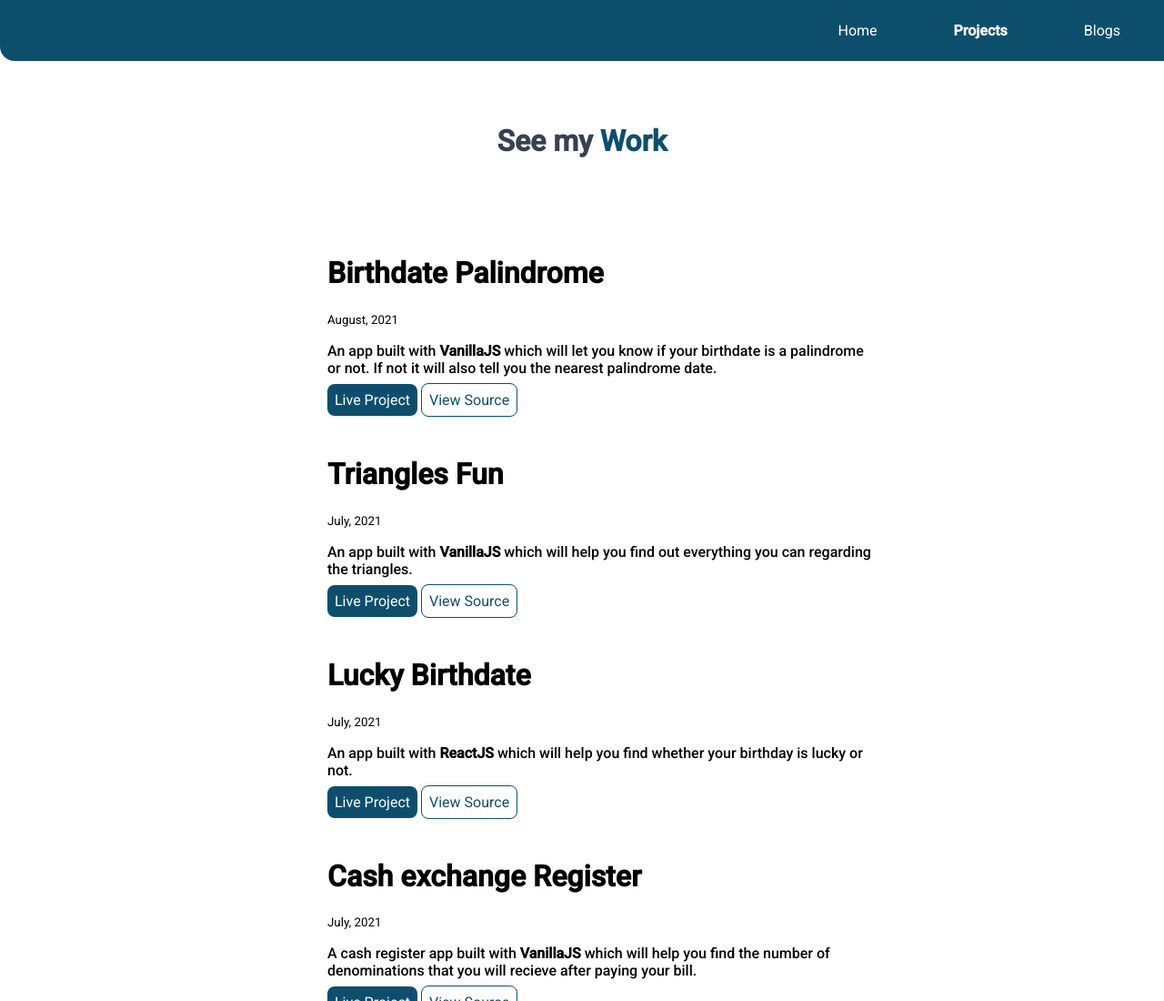
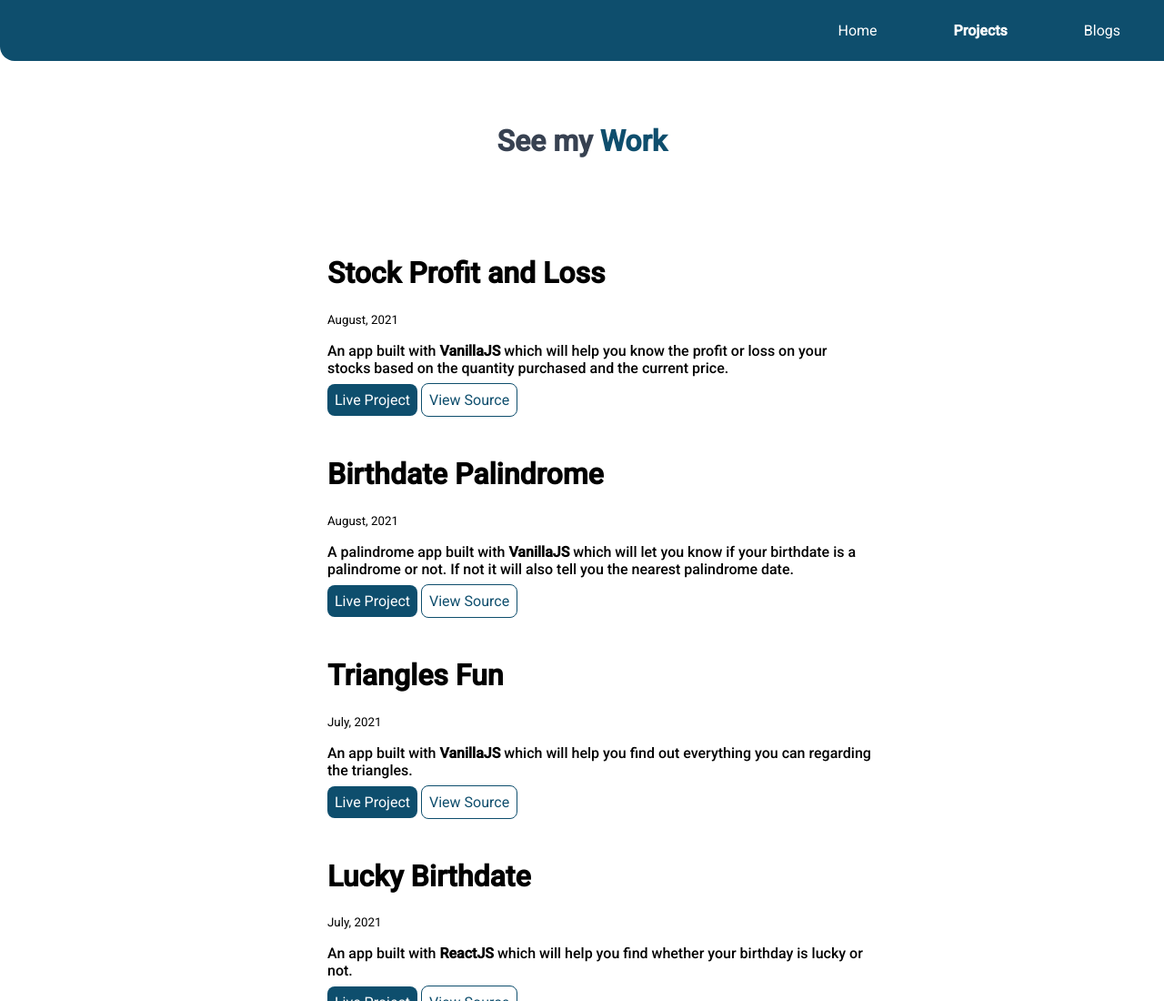
Before and after one commit to ArpitaV13/Neogcamp-Portfolio, a plain HTML site: page projects.html in a window 1280 px wide. Shown: the top 1100 px of the page at 91% size. Drawn offline with Linux system fonts and the light colour scheme.

Commit message:
added stock profit loss

```diff
--- a/projects.html
+++ b/projects.html
@@ -36,9 +36,20 @@
     <ul>
         <li>
             <div class="container container-center">
+            <h1>Stock Profit and Loss</h1>
+            <small>August, 2021</small>
+            <p>An app built with <strong>VanillaJS</strong> which will help you know the profit or loss on your stocks based on the quantity purchased and the current price.  </p>
+            <a class="links primary-link" href="https://neog-stock-profit-loss.netlify.app/">Live Project</a>
+            <a class="links secondary-link" href="https://github.com/ArpitaV13/Neogcamp-Stock-Profit-Loss"> View Source</a>
+
+        </div>
+
+        </li>
+        <li>
+            <div class="container container-center">
             <h1>Birthdate Palindrome</h1>
             <small>August, 2021</small>
-            <p>An app built with <strong>VanillaJS</strong> which will let you know if your birthdate is a palindrome or not. If not it will also tell you the nearest palindrome date. </p>
+            <p>A palindrome app built with <strong>VanillaJS</strong> which will let you know if your birthdate is a palindrome or not. If not it will also tell you the nearest palindrome date. </p>
             <a class="links primary-link" href="https://palindrome-birthdate-app.netlify.app/">Live Project</a>
             <a class="links secondary-link" href="https://github.com/ArpitaV13/Neogcamp-BirthDate-Palindrome"> View Source</a>
 
```
